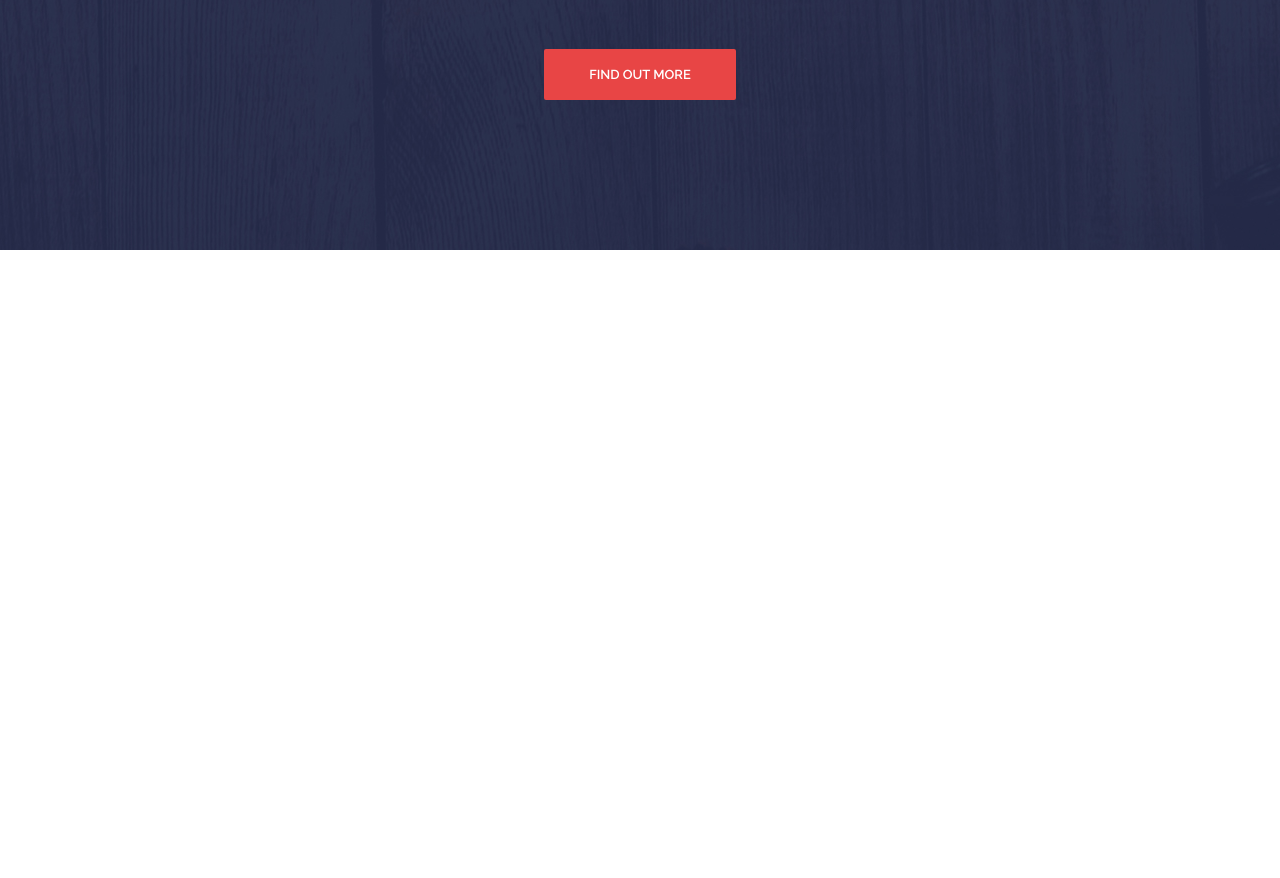
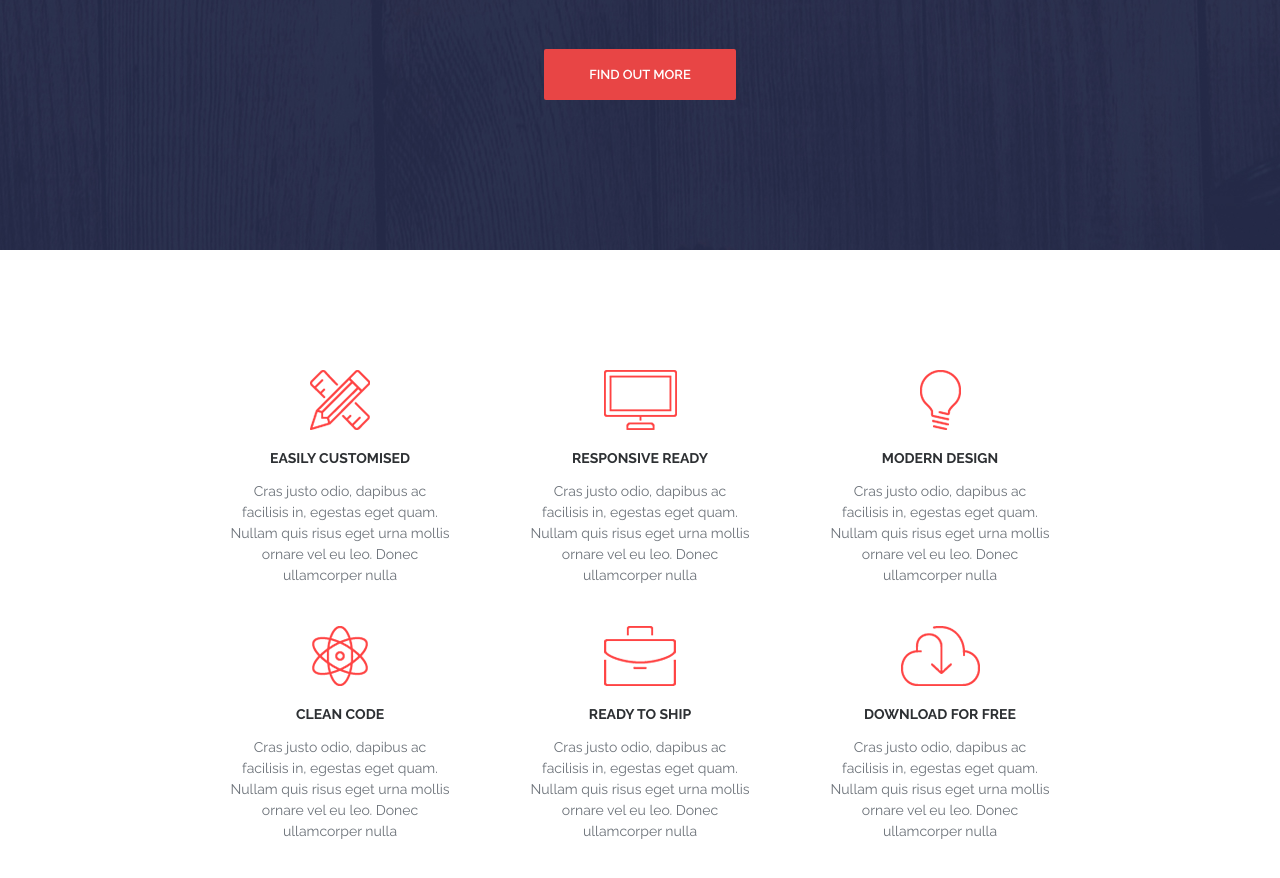
Before and after one commit to alesmazur/ActiveBox, a plain HTML site: page index.html in a window 1280 px wide. Shown: the part 500-1378 px from the top of the page. Before the commit the page ends 800 px from the top, so only its background shows below. Drawn offline with nearby package versions, Linux system fonts and the light colour scheme.

Commit message:
second commit / second block on page has done

```diff
--- a/index.html
+++ b/index.html
@@ -40,6 +40,50 @@
             </div>
         </div>
     </div>
+    <!--Features-->
+    <div class="container">
+        <div class="features">
+            <div class="features__item">
+                <img class="features__icon" src="img/Features/Benefit_1.png" alt="#">
+                <h4 class="features__title">Easily Customised</h4>
+                <div class="features__text">Cras justo odio, dapibus ac facilisis in, egestas eget quam. Nullam quis risus eget urna mollis ornare vel eu leo. Donec ullamcorper nulla
+                </div>
+            </div>
+            <div class="features__item">
+                <img class="features__icon" src="img/Features/Benefit_2.png" alt="#">
+                <h4 class="features__title">Responsive Ready</h4>
+                <div class="features__text">Cras justo odio, dapibus ac facilisis in, egestas eget quam. Nullam quis risus eget urna mollis ornare vel eu leo. Donec ullamcorper nulla
+                </div>
+            </div>
+            <div class="features__item">
+                <img class="features__icon" src="img/Features/Benefit_3.png" alt="#">
+                <h4 class="features__title">modern design</h4>
+                <div class="features__text">Cras justo odio, dapibus ac facilisis in, egestas eget quam. Nullam quis risus eget urna mollis ornare vel eu leo. Donec ullamcorper nulla
+                </div>
+            </div>
+            <div class="features__item">
+                <img class="features__icon" src="img/Features/Benefit_4.png" alt="#">
+                <h4 class="features__title">Clean Code</h4>
+                <div class="features__text">Cras justo odio, dapibus ac facilisis in, egestas eget quam. Nullam quis risus eget urna mollis ornare vel eu leo. Donec ullamcorper nulla
+                </div>
+            </div>
+            <div class="features__item">
+                <img class="features__icon" src="img/Features/Benefit_5.png" alt="#">
+                <h4 class="features__title">Ready to Ship</h4>
+                <div class="features__text">Cras justo odio, dapibus ac facilisis in, egestas eget quam. Nullam quis risus eget urna mollis ornare vel eu leo. Donec ullamcorper nulla
+                </div>
+            </div>
+            <div class="features__item">
+                <img class="features__icon" src="img/Features/Benefit_6.png" alt="#">
+                <h4 class="features__title">download for free</h4>
+                <div class="features__text">Cras justo odio, dapibus ac facilisis in, egestas eget quam. Nullam quis risus eget urna mollis ornare vel eu leo. Donec ullamcorper nulla
+                </div>
+            </div>
+            <!-- ./features -->
+
+
+        </div>
+    </div>
 </body>
 
 </html>
--- a/style.css
+++ b/style.css
@@ -142,3 +142,39 @@
             .btn--red:hover {
                 background-color: #f11827;
             }
+            /*Features
+============================= */
+
+            .features {
+                display: flex;
+                justify-content: center;
+                flex-wrap: wrap;
+                margin: 100px 0;
+            }
+
+            .features__item {
+                width: 33, 33333%;
+                max-width: 300px;
+                margin: 20 0;
+                padding: 0 40px;
+                text-align: center;
+            }
+
+            .features__icon {
+                margin-bottom: 20px;
+            }
+
+            .features__title {
+                text-transform: uppercase;
+                font-family: 'Raleway', sans-serif;
+                font-size: 14px;
+                color: #2d3033;
+                font-weight: regular;
+                margin-bottom: 15px;
+            }
+
+            .features__text {
+                font-size: 14px;
+                line-height: 1.5;
+                color: #6c7279;
+            }
```
Also changed, not shown: img/Features/Benefit_1.png (added), img/Features/Benefit_2.png (added), img/Features/Benefit_3.png (added), img/Features/Benefit_4.png (added), img/Features/Benefit_5.png (added), img/Features/Benefit_6.png (added), img/Works/Work_1.jpg (added), img/Works/Work_2.jpg (added), img/Works/Work_3.jpg (added), img/Works/Work_4.jpg (added), img/Works/Work_5.jpg (added), img/Works/Work_6.jpg (added). Lines whose indentation alone changed are shown as unchanged.
